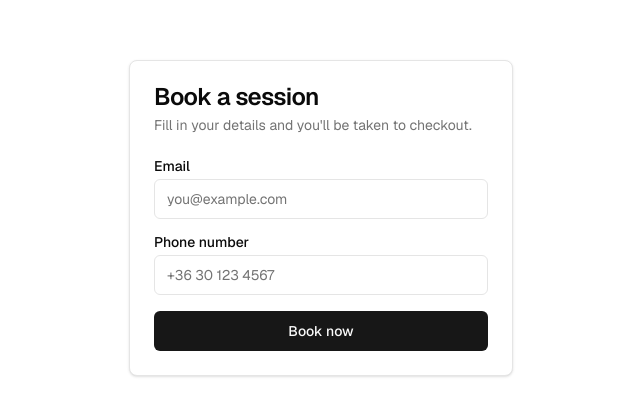
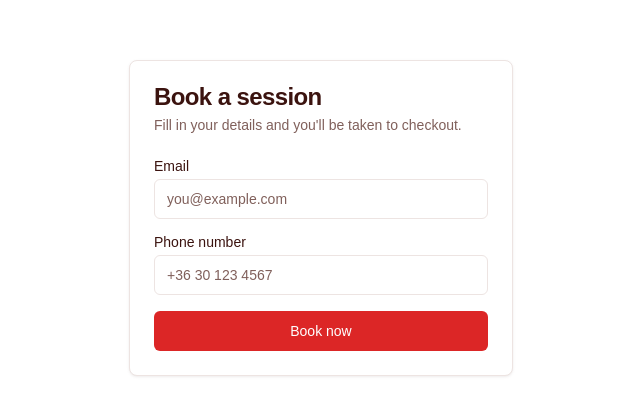
Before and after one commit to nemethricsi/piknik-foto, a Next.js app: page / in a window 1280 px wide. Shown: the part 182-598 px from the top of the page, without its empty margins (319-959 px from the left). Built offline with nearby package versions, Linux system fonts and the light colour scheme; no server answers.

Commit message:
change style

```diff
--- a/src/app/globals.css
+++ b/src/app/globals.css
@@ -3,73 +3,136 @@
 @theme inline {
   --color-background: var(--background);
   --color-foreground: var(--foreground);
-  --color-card: var(--card);
-  --color-card-foreground: var(--card-foreground);
-  --color-popover: var(--popover);
-  --color-popover-foreground: var(--popover-foreground);
   --color-primary: var(--primary);
   --color-primary-foreground: var(--primary-foreground);
   --color-secondary: var(--secondary);
   --color-secondary-foreground: var(--secondary-foreground);
+  --color-accent: var(--accent);
+  --color-accent-foreground: var(--accent-foreground);
   --color-muted: var(--muted);
   --color-muted-foreground: var(--muted-foreground);
-  --color-accent: var(--accent);
-  --color-accent-foreground: var(--accent-foreground);
   --color-destructive: var(--destructive);
-  --color-destructive-foreground: var(--destructive-foreground);
   --color-border: var(--border);
   --color-input: var(--input);
   --color-ring: var(--ring);
-  --font-sans: var(--font-geist-sans);
-  --font-mono: var(--font-geist-mono);
+  --color-popover: var(--popover);
+  --color-popover-foreground: var(--popover-foreground);
+  --color-card: var(--card);
+  --color-card-foreground: var(--card-foreground);
+  --color-chart-1: var(--chart-1);
+  --color-chart-2: var(--chart-2);
+  --color-chart-3: var(--chart-3);
+  --color-chart-4: var(--chart-4);
+  --color-chart-5: var(--chart-5);
+  --color-sidebar: var(--sidebar);
+  --color-sidebar-foreground: var(--sidebar-foreground);
+  --color-sidebar-primary: var(--sidebar-primary);
+  --color-sidebar-primary-foreground: var(--sidebar-primary-foreground);
+  --color-sidebar-accent: var(--sidebar-accent);
+  --color-sidebar-accent-foreground: var(--sidebar-accent-foreground);
+  --color-sidebar-border: var(--sidebar-border);
+  --color-sidebar-ring: var(--sidebar-ring);
+  --font-sans: var(--font-sans);
+  --font-heading: var(--font-heading);
+  --font-mono: var(--font-mono);
   --radius-sm: calc(var(--radius) - 4px);
   --radius-md: calc(var(--radius) - 2px);
   --radius-lg: var(--radius);
+  --radius-xl: calc(var(--radius) + 4px);
+  --shadow-2xs: var(--shadow-2xs);
+  --shadow-xs: var(--shadow-xs);
+  --shadow-sm: var(--shadow-sm);
+  --shadow-md: var(--shadow-md);
+  --shadow-lg: var(--shadow-lg);
+  --shadow-xl: var(--shadow-xl);
+  --shadow-2xl: var(--shadow-2xl);
 }
 
 :root {
   --background: oklch(1 0 0);
-  --foreground: oklch(0.145 0 0);
+  --foreground: oklch(0.25 0.065 27.3);
   --card: oklch(1 0 0);
-  --card-foreground: oklch(0.145 0 0);
+  --card-foreground: oklch(0.25 0.065 27.3);
   --popover: oklch(1 0 0);
-  --popover-foreground: oklch(0.145 0 0);
-  --primary: oklch(0.205 0 0);
-  --primary-foreground: oklch(0.985 0 0);
-  --secondary: oklch(0.97 0 0);
-  --secondary-foreground: oklch(0.205 0 0);
-  --muted: oklch(0.97 0 0);
-  --muted-foreground: oklch(0.556 0 0);
-  --accent: oklch(0.97 0 0);
-  --accent-foreground: oklch(0.205 0 0);
-  --destructive: oklch(0.577 0.245 27.325);
-  --destructive-foreground: oklch(0.985 0 0);
-  --border: oklch(0.922 0 0);
-  --input: oklch(0.922 0 0);
-  --ring: oklch(0.708 0 0);
+  --popover-foreground: oklch(0.25 0.065 27.3);
+  --primary: oklch(0.577 0.215 27.3);
+  --primary-foreground: oklch(1 0 0);
+  --secondary: oklch(0.955 0.022 27.3);
+  --secondary-foreground: oklch(0.25 0.108 27.3);
+  --muted: oklch(0.97 0.004 27.3);
+  --muted-foreground: oklch(0.52 0.043 27.3);
+  --accent: oklch(0.965 0.006 27.3);
+  --accent-foreground: oklch(0.25 0.065 27.3);
+  --destructive: oklch(0.584 0.239 28.5);
+  --destructive-foreground: oklch(1 0 0);
+  --border: oklch(0.925 0.011 27.3);
+  --input: oklch(0.925 0.011 27.3);
+  --ring: oklch(0.577 0.215 27.3 / 0.9);
+  --chart-1: oklch(0.25 0.215 27.3);
+  --chart-2: oklch(0.35 0.215 27.3);
+  --chart-3: oklch(0.55 0.215 27.3);
+  --chart-4: oklch(0.75 0.18 27.3);
+  --chart-5: oklch(0.85 0.13 27.3);
+  --sidebar: oklch(0.984 0.004 27.3);
+  --sidebar-foreground: oklch(0.25 0.065 27.3);
+  --sidebar-primary: oklch(0.577 0.215 27.3);
+  --sidebar-primary-foreground: oklch(1 0 0);
+  --sidebar-accent: oklch(0.965 0.006 27.3);
+  --sidebar-accent-foreground: oklch(0.25 0.065 27.3);
+  --sidebar-border: oklch(0.925 0.011 27.3);
+  --sidebar-ring: oklch(0.925 0.011 27.3);
+  --font-sans: "Rubik", sans-serif;
+  --font-heading: "Rubik", sans-serif;
   --radius: 0.5rem;
+  --shadow-2xs: 0 1px 0 0 oklch(0.55 0.032 27.3 / 0.05);
+  --shadow-xs: 0 1px 2px 0 oklch(0.55 0.032 27.3 / 0.05);
+  --shadow-sm: 0 1px 3px 0 oklch(0.55 0.032 27.3 / 0.1), 0 1px 2px -1px oklch(0.55 0.032 27.3 / 0.1);
+  --shadow-md: 0 4px 6px -1px oklch(0.55 0.032 27.3 / 0.1), 0 2px 4px -2px oklch(0.55 0.032 27.3 / 0.1);
+  --shadow-lg: 0 10px 15px -3px oklch(0.55 0.032 27.3 / 0.1), 0 4px 6px -4px oklch(0.55 0.032 27.3 / 0.1);
+  --shadow-xl: 0 20px 25px -5px oklch(0 0 0 / 0.1), 0 8px 10px -6px oklch(0.55 0.032 27.3 / 0.1);
+  --shadow-2xl: 0 25px 50px -12px oklch(0.55 0.032 27.3 / 0.15);
 }
 
 .dark {
-  --background: oklch(0.145 0 0);
-  --foreground: oklch(0.985 0 0);
-  --card: oklch(0.145 0 0);
-  --card-foreground: oklch(0.985 0 0);
-  --popover: oklch(0.145 0 0);
-  --popover-foreground: oklch(0.985 0 0);
-  --primary: oklch(0.985 0 0);
-  --primary-foreground: oklch(0.205 0 0);
-  --secondary: oklch(0.269 0 0);
-  --secondary-foreground: oklch(0.985 0 0);
-  --muted: oklch(0.269 0 0);
-  --muted-foreground: oklch(0.708 0 0);
-  --accent: oklch(0.269 0 0);
-  --accent-foreground: oklch(0.985 0 0);
-  --destructive: oklch(0.396 0.141 25.723);
-  --destructive-foreground: oklch(0.985 0 0);
-  --border: oklch(0.269 0 0);
-  --input: oklch(0.269 0 0);
-  --ring: oklch(0.439 0 0);
+  --background: oklch(0.15 0.022 27.3);
+  --foreground: oklch(0.98 0 0);
+  --card: oklch(0.17 0.022 27.3);
+  --card-foreground: oklch(0.98 0 0);
+  --popover: oklch(0.18 0.022 27.3);
+  --popover-foreground: oklch(0.98 0 0);
+  --primary: oklch(0.577 0.215 27.3);
+  --primary-foreground: oklch(1 0 0);
+  --secondary: oklch(0.657 0.215 27.3 / 0.25);
+  --secondary-foreground: oklch(0.9 0.215 27.3);
+  --muted: oklch(0.25 0.015 27.3);
+  --muted-foreground: oklch(0.75 0.032 27.3);
+  --accent: oklch(0.38 0.022 27.3);
+  --accent-foreground: oklch(0.98 0 0);
+  --destructive: oklch(0.69 0.2 23.9);
+  --destructive-foreground: oklch(0 0 0);
+  --border: oklch(0.29 0.015 27.3);
+  --input: oklch(0.29 0.015 27.3);
+  --ring: oklch(0.657 0.215 27.3);
+  --chart-1: oklch(0.35 0.215 27.3);
+  --chart-2: oklch(0.55 0.215 27.3);
+  --chart-3: oklch(0.75 0.18 27.3);
+  --chart-4: oklch(0.9 0.15 27.3);
+  --chart-5: oklch(0.99 0.11 27.3);
+  --sidebar: oklch(0.11 0.015 27.3);
+  --sidebar-foreground: oklch(0.98 0 0);
+  --sidebar-primary: oklch(1 0 0);
+  --sidebar-primary-foreground: oklch(0.2 0.015 27.3);
+  --sidebar-accent: oklch(0.24 0.015 27.3);
+  --sidebar-accent-foreground: oklch(0.98 0 0);
+  --sidebar-border: oklch(0.28 0.015 27.3);
+  --sidebar-ring: oklch(0.657 0.215 27.3);
+  --shadow-2xs: 0 1px 3px 0 hsl(0 0% 0% / 0.05);
+  --shadow-xs: 0 1px 3px 0 hsl(0 0% 0% / 0.05);
+  --shadow-sm: 0 1px 3px 0 hsl(0 0% 0% / 0.1), 0 1px 2px -1px hsl(0 0% 0% / 0.1);
+  --shadow-md: 0 1px 3px 0 hsl(0 0% 0% / 0.1), 0 2px 4px -1px hsl(0 0% 0% / 0.1);
+  --shadow-lg: 0 1px 3px 0 hsl(0 0% 0% / 0.1), 0 4px 6px -1px hsl(0 0% 0% / 0.1);
+  --shadow-xl: 0 1px 3px 0 hsl(0 0% 0% / 0.1), 0 8px 10px -1px hsl(0 0% 0% / 0.1);
+  --shadow-2xl: 0 1px 3px 0 hsl(0 0% 0% / 0.25);
 }
 
 @layer base {
```
